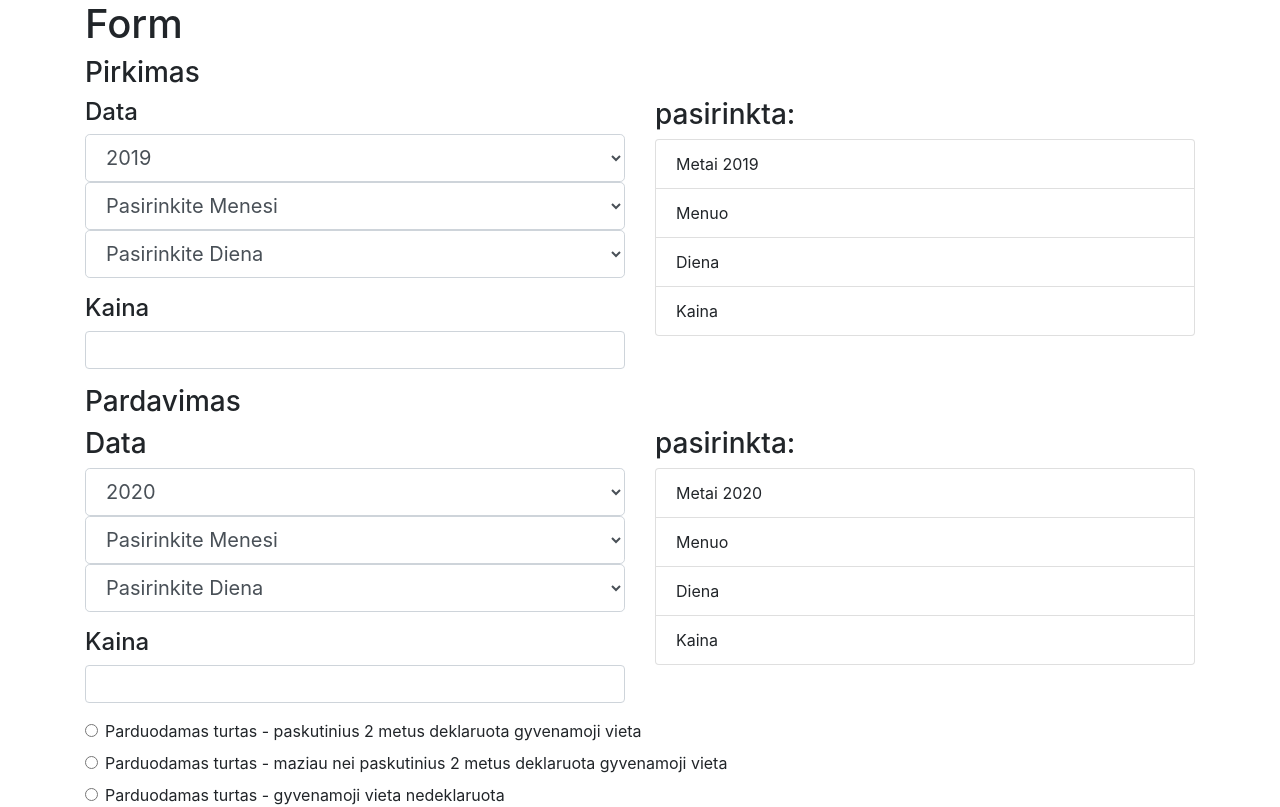
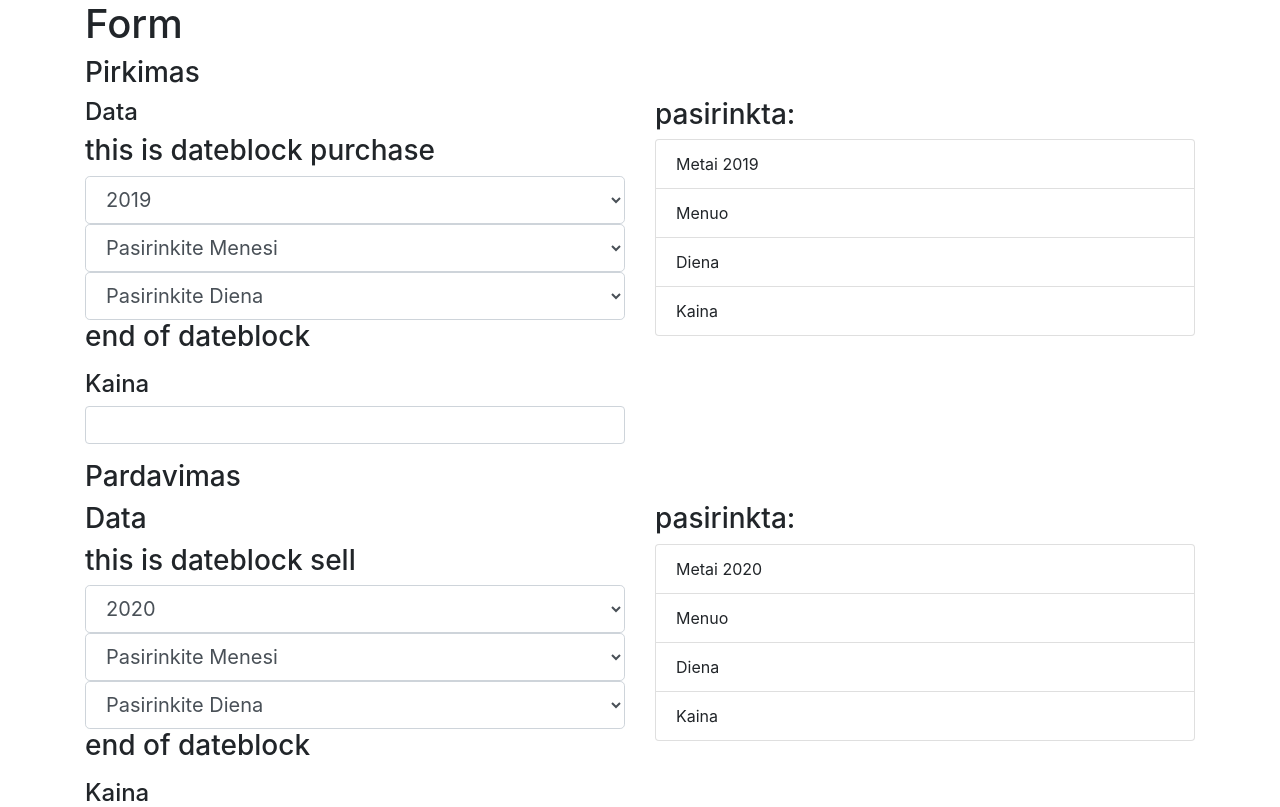
Before and after one commit to horolug/nt-duk, a React (Create React App) app: page / in a window 1280 px wide. Shown: the top 807 px of the page. Built offline with nearby package versions, Linux system fonts and the light colour scheme.

Commit message:
Moving date selection options into dedicated component

```diff
--- /dev/null
+++ b/src/Components/DateBlock/dateBlock.js
@@ -0,0 +1,44 @@
+import React from 'react';
+
+
+class DateBlock extends React.Component {
+
+  constructor(props) {
+    super(props);
+    this.state = {};
+  }
+
+  render() {
+    return (
+      <div className="form-group">
+        <h3>this is dateblock {this.props.blockType}</h3>
+        <select
+          onChange={this.props.onChange}
+          name={this.props.blockType+"Year"}
+          className="form-control form-control-lg"
+          value={this.props.year}
+        >
+          {this.props.years}
+        </select>
+        <select
+          onChange={this.props.onChange}
+          name={this.props.blockType+"Month"}
+          className="form-control form-control-lg">
+          <option>Pasirinkite Menesi</option>
+          {this.props.months}
+        </select>
+        <select
+          onChange={this.props.onChange}
+          name={this.props.blockType+"Day"}
+          className="form-control form-control-lg">
+          <option>Pasirinkite Diena</option>
+          {this.props.days}
+        </select>
+        <h3>end of dateblock</h3>
+      </div>
+    );
+  }
+
+}
+
+export default DateBlock;
--- a/src/Components/Form/form.js
+++ b/src/Components/Form/form.js
@@ -1,5 +1,6 @@
 import React from 'react';
 import moment from 'moment'
+import DateBlock from '../DateBlock/dateBlock'
 
 class Form extends React.Component {
   constructor(props) {
@@ -24,7 +25,7 @@ class Form extends React.Component {
       priceDiff: "",
       taxAmount: "Moketi nereikia"
     };
-    this.handleDate = this.handleDate.bind(this);
+    // this.handleDate = this.handleDate.bind(this);
     this.handlePrice = this.handlePrice.bind(this);
     this.handleSubmit = this.handleSubmit.bind(this);
     this.handleOptions = this.handleOptions.bind(this);
@@ -146,23 +147,12 @@ class Form extends React.Component {
   }
 
   handleDate(event){
-    // if ( event.target.name === "purchaseYear" ){
-    //   this.setState({
-    //     yearRangeSell: this.yearRangeSell( event.target.value ),
-    //     [event.target.name]: event.target.value
-    //   });
-    // } else {
-    //   this.setState({
-    //     [event.target.name]: event.target.value
-    //   });
-    // }
-
+    console.log("this is what handleDate is getting", event.target.name);
+    console.log("this is what handleDate is getting", event.target.value);
     this.setState({
       [event.target.name]: event.target.value
     });
-
   }
-
 
   handleOptions(event){
     this.setState({
@@ -219,35 +209,20 @@ class Form extends React.Component {
         <div className="row">
           <div className="col">
             <h4>Data</h4>
-            <div className="form-group">
-              <select
-                onChange={this.handleDate}
-                name="purchaseYear"
-                className="form-control form-control-lg"
-                value={this.state.purchaseYear}>
-                {this.state.yearRange.map((e, key) => {
-                   return <option key={e} value={e} >{e}</option>;
-                 })}
-              </select>
-              <select
-                onChange={this.handleDate}
-                name="purchaseMonth"
-                className="form-control form-control-lg" >
-                <option>Pasirinkite Menesi</option>
-                {this.state.monthRange.map((e, key) => {
+            <DateBlock
+              blockType="purchase"
+              onChange={ this.handleDate.bind(this) }
+              year={this.state.purchaseYear}
+              years={this.yearRange().map((e, key) => {
                  return <option key={e} value={e}>{e}</option>;
               })}
-              </select>
-              <select
-                onChange={this.handleDate}
-                name="purchaseDay"
-                className="form-control form-control-lg">
-                <option>Pasirinkite Diena</option>
-                {purchaseDays.map( (e) => {
+              months={this.state.monthRange.map((e, key) => {
                  return <option key={e} value={e}>{e}</option>;
                })}
-              </select>
-            </div>
+              days={purchaseDays.map( (e) => {
+                return <option key={e} value={e}>{e}</option>;
+              })}
+            />
             <h4>Kaina</h4>
             <div className="form-group">
               <input
@@ -272,36 +247,20 @@ class Form extends React.Component {
         <div className="row">
           <div className="col">
             <h3> Data </h3>
-            <div className="form-group">
-              <select
-                onChange={this.handleDate}
-                name="sellYear"
-                className="form-control form-control-lg"
-                value={this.state.sellYear}
-              >
-                {this.yearRangeSell(this.state.purchaseYear).map((e, key) => {
+            <DateBlock
+              blockType="sell"
+              onChange={this.handleDate.bind(this)}
+              year={this.state.sellYear}
+              years={this.yearRangeSell(this.state.purchaseYear).map((e, key) => {
                  return <option key={e} value={e}>{e}</option>;
               })}
-              </select>
-              <select
-                onChange={this.handleDate}
-                name="sellMonth"
-                className="form-control form-control-lg">
-                <option>Pasirinkite Menesi</option>
-                {this.state.monthRange.map((e, key) => {
+              months={this.state.monthRange.map((e, key) => {
                  return <option key={e} value={e}>{e}</option>;
                })}
-              </select>
-              <select
-                onChange={this.handleDate}
-                name="sellDay"
-                className="form-control form-control-lg">
-                <option>Pasirinkite Diena</option>
-                {sellDays.map( (e) => {
+              days={sellDays.map( (e) => {
                 return <option key={e} value={e}>{e}</option>;
               })}
-              </select>
-            </div>
+            />
             <h4>Kaina</h4>
             <div className="form-group">
               <input
```
Lines whose indentation alone changed are shown as unchanged.
